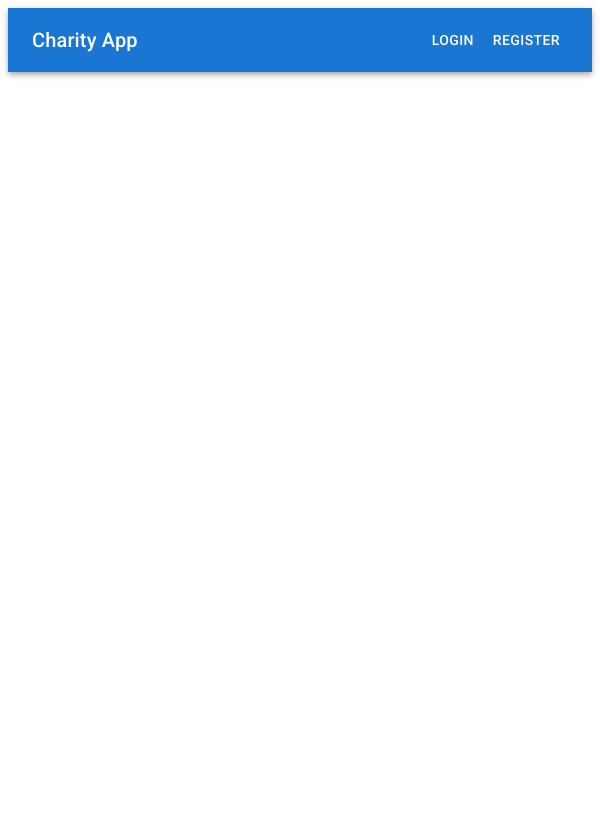
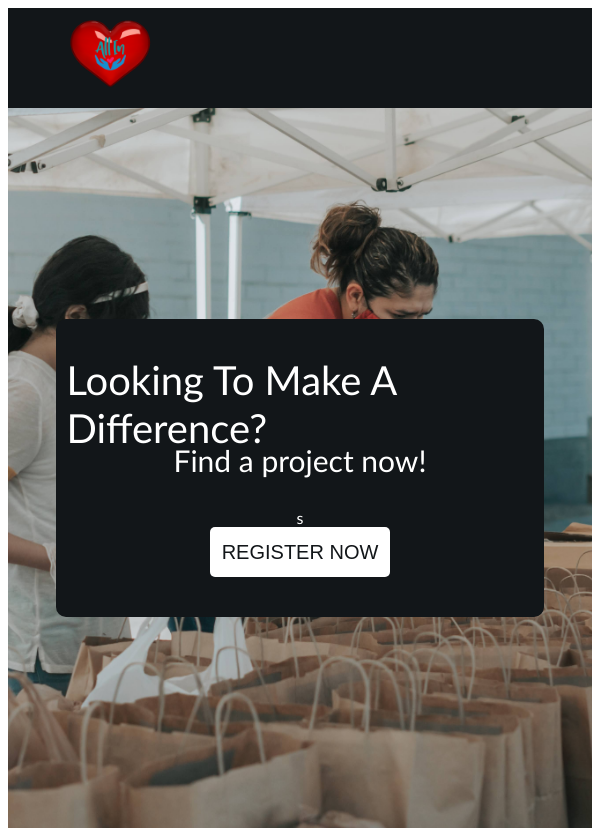
Before and after one commit to kKar1503/lifehack-2022, a Next.js app in the folder frontend/: page / in a window 600 px wide. Before the commit the page ends 800 px from the top, so only its background shows below. Built offline with nearby package versions, Linux system fonts and the light colour scheme.

Commit message:
Add Landing Page and NavBar

```diff
--- /dev/null
+++ b/frontend/components/homeNav.css
@@ -0,0 +1,100 @@
+/* Stylesheet */
+
+.navbar {
+  width: 100%;
+  height: 100px;
+  background-color: #121619;
+  display: flex;
+  flex-direction: row;
+}
+
+.navbar .leftSide {
+  flex: 50%;
+  height: 100%;
+  display: flex;
+  align-items: center;
+  padding-left: 150px;
+}
+
+.navbar .rightSide {
+  flex: 50%;
+  height: 100%;
+  display: flex;
+  align-items: center;
+  justify-content: center;
+}
+
+.navbar a {
+  color: white;
+  text-decoration: none;
+  margin: 20px;
+}
+
+.navbar .rightSide button {
+  background-color: transparent;
+  border: none;
+  color: white;
+  cursor: pointer;
+}
+
+.navbar .rightSide svg {
+  font-size: 40px;
+}
+
+.navbar #open {
+  padding-left: 0px;
+}
+.navbar #open img {
+  display: none;
+}
+
+.navbar #close img {
+  display: inherit;
+}
+
+.navbar #open .hiddenLinks {
+  display: inherit;
+  margin-left: 30px;
+}
+
+.navbar #close .hiddenLinks {
+  display: none;
+}
+
+.navbar #open a {
+  width: 70px;
+  margin: 5px;
+}
+@media only screen and (max-width: 900px) {
+  .navbar .rightSide a {
+    width: 70px;
+  }
+  .navbar .leftSide {
+    padding-left: 50px;
+  }
+}
+
+@media only screen and (max-width: 600px) {
+  .navbar .rightSide a {
+    display: none;
+  }
+
+  .navbar .rightSide {
+    justify-content: flex-end;
+    padding-right: 50px;
+  }
+
+  .navbar .rightSide button {
+    display: inherit;
+  }
+}
+
+@media only screen and (min-width: 600px) {
+  .navbar .rightSide button {
+    display: none;
+  }
+
+  .hiddenLinks {
+    display: none;
+  }
+}
--- a/frontend/components/homeNav.jsx
+++ b/frontend/components/homeNav.jsx
@@ -7,35 +7,25 @@ import Button from "@mui/material/Button";
 import IconButton from "@mui/material/IconButton";
 import MenuIcon from "@mui/icons-material/Menu";
 import Link from "next/link";
+import Image from 'next/image'
+import logo from "../assets/volunteerLogo.png";
 
 export function HomeNav() {
+
   return (
-    <Box sx={{ flexGrow: 1 }}>
-      <AppBar position="static">
-        <Toolbar>
-          {/* <IconButton
-          size="large"
-          edge="start"
-          color="inherit"
-          aria-label="menu"
-          sx={{ mr: 2 }}
-        >
-          <MenuIcon />
-        </IconButton> */}
-
-          <Link href="/">
-            <Typography variant="h6" component="div" sx={{ flexGrow: 1 }}>
-              Charity App
-            </Typography>
-          </Link>
-          <Link href="/login">
-            <Button color="inherit">Login</Button>
-          </Link>
-          <Link href="/register">
-            <Button color="inherit">Register</Button>
-          </Link>
-        </Toolbar>
-      </AppBar>
-    </Box>
+    <div className="navbar">
+          <div className="leftSide">
+            <Image
+              src={logo}
+              width={100}
+              height={100}
+            />
+          </div>
+          <div className="rightSide">
+              <Link href="/"> Home </Link>
+              <Link href="/login"> Login </Link>
+              <Link href="/register"> Register </Link>
+          </div>
+        </div>
   );
 }
--- /dev/null
+++ b/frontend/components/index.css
@@ -0,0 +1,99 @@
+.home {
+  width: 100%;
+  height: 90vh;
+  display: flex;
+  justify-content: center;
+  align-items: left;
+  flex-direction: column;
+  background-image: url('../assets/volunteerGroup.jpg');
+  background-position: center;
+  background-repeat: no-repeat;
+  background-size: cover;
+  font-family: "Gill Sans", "Gill Sans MT", Calibri, "Trebuchet MS", sans-serif;
+}
+
+.headerContainer {
+  width: auto;
+  margin-left: 50px;
+}
+
+.headerContainer h1 {
+  justify-content: center;
+  align-items: center;
+  font-size: 90px;
+  height: 60px;
+  font-weight: 50;
+  color: black;
+}
+
+.headerContainer p {
+  padding: 0;
+  font-size: 40px;
+  font-weight: lighter;
+  color: black;
+}
+
+.headerContainer button {
+  color: black;
+  border: none;
+  border-radius: 5px;
+  cursor: pointer;
+  justify-content: center;
+  background-color: #121619;
+  height: 50px;
+  width: 180px;
+  color: white;
+  text-decoration: none;
+  font-size: 20px;
+}
+
+.headerContainer button:hover {
+  background-color: #07090a;
+  cursor: pointer;
+  transition: 0.3s ease-in;
+}
+
+@media only screen and (max-width: 650px) {
+  .home {
+    justify-content: center;
+    align-items: center;
+  }
+  .headerContainer h1,
+  .headerContainer p {
+  }
+
+  .headerContainer {
+    margin-left: 0px;
+    border-radius: 10px;
+    padding: 10px;
+    width: 80%;
+    display: flex;
+    justify-content: center;
+    align-items: center;
+    flex-direction: column;
+    background-color: #121619;
+    color: white;
+  }
+
+  .headerContainer h1 {
+    font-size: 40px;
+    height: 30px;
+    color: white;
+  }
+
+  .headerContainer p {
+    font-size: 30px;
+    color: white;
+  }
+
+  .headerContainer button {
+    background-color: white;
+    color: #121619;
+    margin-bottom: 30px;
+  }
+
+  .headerContainer button:hover {
+    background-color: rgb(225, 225, 225);
+    color: #121619;
+  }
+}
--- a/frontend/pages/_app.jsx
+++ b/frontend/pages/_app.jsx
@@ -1,4 +1,6 @@
 import React from 'react';
+import "../components/homeNav.css";
+import "../components/index.css";
 
 function MyApp({ Component, pageProps }) {
   return <Component {...pageProps} />;
--- a/frontend/pages/index.jsx
+++ b/frontend/pages/index.jsx
@@ -1,14 +1,23 @@
 import Head from 'next/head';
 import Image from 'next/image';
-import React from 'react';
+import React, { Component } from 'react';
+import Link from "next/link";
 import { HomeNav } from "../components/homeNav.jsx";
-
+import BannerImage from "../assets/volunteerGroup.jpg";
 
 export default function Home() {
   return (
-  <div id = "homepage">
-<HomeNav></HomeNav>
-{/* <Button variant="contained">Hello World</Button> */}
-</div>
-);
+      <div>
+        <HomeNav></HomeNav>
+        <div className="home">
+          <div className="headerContainer">
+            <h1> Looking To Make A Difference? </h1>
+            <p> Find a project now! </p>s
+            <Link href="/register">
+              <button> REGISTER NOW </button>
+            </Link>
+          </div>
+        </div>
+      </div>
+  );
 }
```
Also changed, not shown: frontend/assets/volunteerGroup.jpg (added), frontend/assets/volunteerLogo.png.
